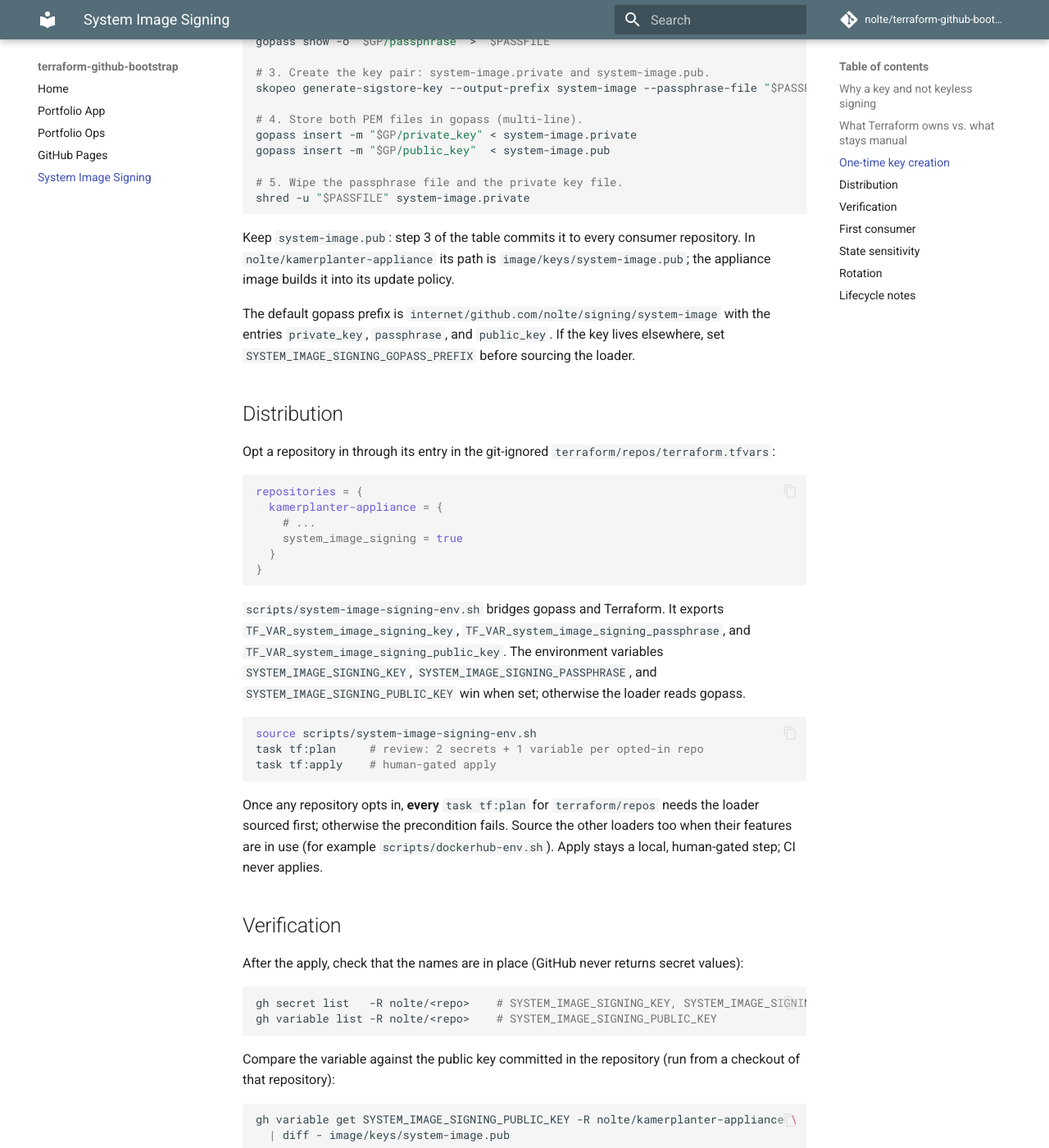
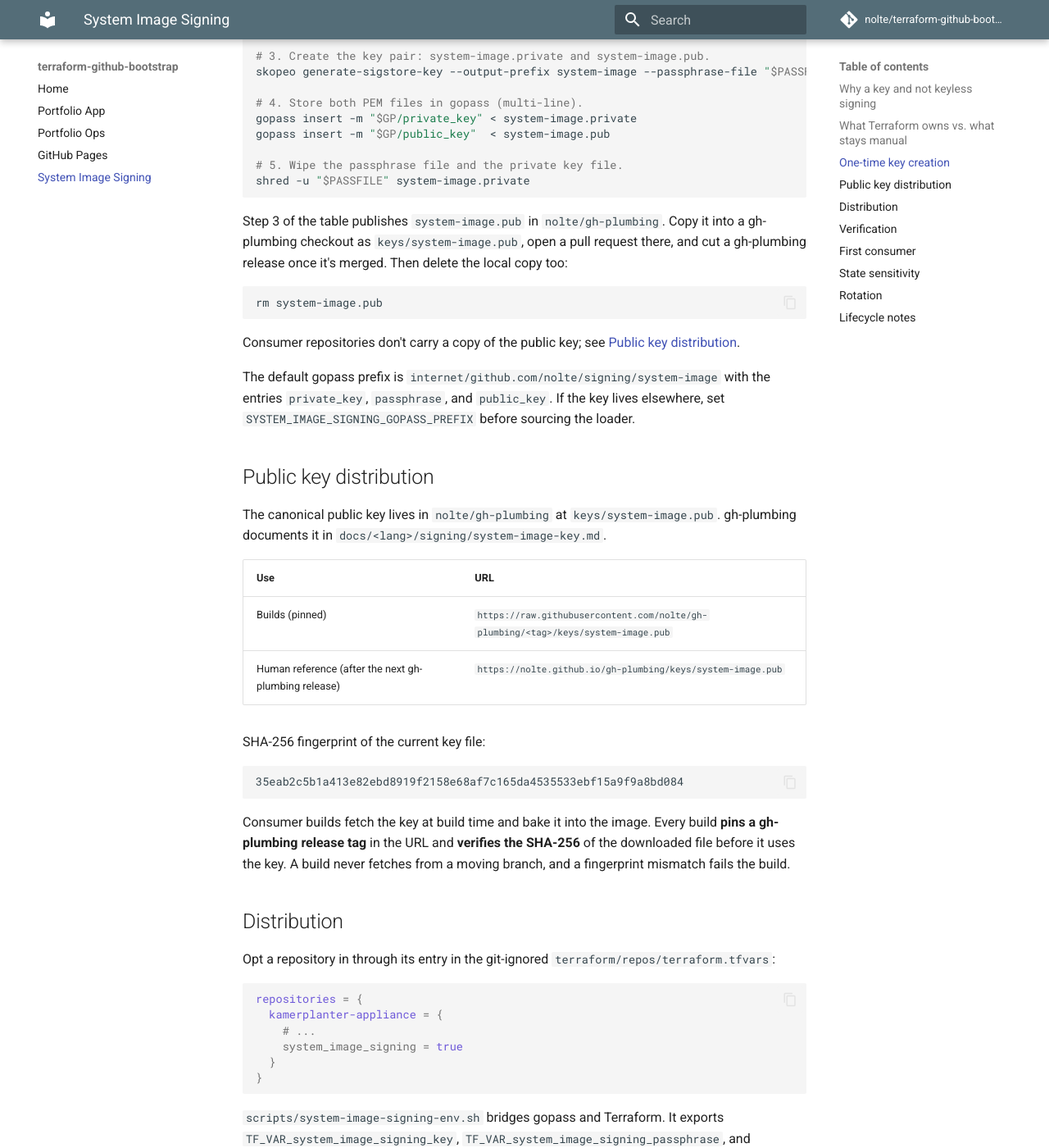
Before and after one commit to nolte/terraform-github-bootstrap, an MkDocs documentation site: the page built from docs/en/system-image-signing.md, in a window 1280 px wide and 1400 px high, scrolled down 1985 px. Shown: the whole window at 82% size. Built offline with MkDocs 1.6.1 and Material for MkDocs 9.7.7, drawn with Linux system fonts in a browser that asks for light colours; comment, search, counter and statistics services are not loaded; some of the changed text lies outside the part shown.

Commit message:
docs(repos): publish the system image public key via gh-plumbing
The public key is no longer committed to each consumer repository; its
canonical copy lives in nolte/gh-plumbing (keys/system-image.pub) and
consumer builds fetch it from a pinned tag and verify its SHA-256.

Refs #19

Co-Authored-By: Claude Opus 5.5 <noreply@anthropic.com>

````diff
--- a/docs/en/system-image-signing.md
+++ b/docs/en/system-image-signing.md
@@ -34,7 +34,7 @@ appliance. The key-based signature only serves the appliance's update policy.
 |---|---|---|
 | 1. Create the key pair | local shell (`skopeo generate-sigstore-key`) | **manual (you), one-time** |
 | 2. Store private key, passphrase, public key in gopass | local shell | **manual (you), one-time** |
-| 3. Commit the public key in each consumer repository | consumer repo (for example `image/keys/system-image.pub`) | **manual (you)** |
+| 3. Publish the public key in `nolte/gh-plumbing` (`keys/system-image.pub`) and cut a gh-plumbing release | `nolte/gh-plumbing`, separate pull request there | **manual (you)** |
 | 4. Opt the repository in | `terraform/repos/terraform.tfvars` | **manual (you)** |
 | 5. `SYSTEM_IMAGE_SIGNING_KEY` Actions secret | `github_actions_secret` | **Terraform** |
 | 6. `SYSTEM_IMAGE_SIGNING_PASSPHRASE` Actions secret | `github_actions_secret` | **Terraform** |
@@ -46,7 +46,7 @@ Terraform can't produce this key format, so steps 1–3 stay outside it.
 |---|---|---|
 | `SYSTEM_IMAGE_SIGNING_KEY` | Actions secret | Encrypted Sigstore private key (PEM, `ENCRYPTED SIGSTORE PRIVATE KEY`) |
 | `SYSTEM_IMAGE_SIGNING_PASSPHRASE` | Actions secret | Passphrase of that private key |
-| `SYSTEM_IMAGE_SIGNING_PUBLIC_KEY` | Actions variable | Matching public key (PEM), so a workflow can check that the secret matches the key committed in the repository |
+| `SYSTEM_IMAGE_SIGNING_PUBLIC_KEY` | Actions variable | Matching public key (PEM), so a workflow can check that the secret matches the key published in `nolte/gh-plumbing` |
 
 All three values are **required** on opt-in. With an empty value the plan
 fails with a precondition that names `scripts/system-image-signing-env.sh`.
@@ -78,15 +78,44 @@ gopass insert -m "$GP/public_key"  < system-image.pub
 shred -u "$PASSFILE" system-image.private
 ```
 
-Keep `system-image.pub`: step 3 of the table commits it to every consumer
-repository. In `nolte/kamerplanter-appliance` its path is
-`image/keys/system-image.pub`; the appliance image builds it into its update
-policy.
+Step 3 of the table publishes `system-image.pub` in `nolte/gh-plumbing`.
+Copy it into a gh-plumbing checkout as `keys/system-image.pub`, open a pull
+request there, and cut a gh-plumbing release once it's merged. Then delete
+the local copy too:
+
+```sh
+rm system-image.pub
+```
+
+Consumer repositories don't carry a copy of the public key; see
+[Public key distribution](#public-key-distribution).
 
 The default gopass prefix is `internet/github.com/nolte/signing/system-image`
 with the entries `private_key`, `passphrase`, and `public_key`. If the key
 lives elsewhere, set `SYSTEM_IMAGE_SIGNING_GOPASS_PREFIX` before sourcing the
 loader.
+
+## Public key distribution
+
+The canonical public key lives in `nolte/gh-plumbing` at
+`keys/system-image.pub`. gh-plumbing documents it in
+`docs/<lang>/signing/system-image-key.md`.
+
+| Use | URL |
+|---|---|
+| Builds (pinned) | `https://raw.githubusercontent.com/nolte/gh-plumbing/<tag>/keys/system-image.pub` |
+| Human reference (after the next gh-plumbing release) | `https://nolte.github.io/gh-plumbing/keys/system-image.pub` |
+
+SHA-256 fingerprint of the current key file:
+
+```text
+35eab2c5b1a413e82ebd8919f2158e68af7c165da4535533ebf15a9f9a8bd084
+```
+
+Consumer builds fetch the key at build time and bake it into the image. Every
+build **pins a gh-plumbing release tag** in the URL and **verifies the
+SHA-256** of the downloaded file before it uses the key. A build never fetches
+from a moving branch, and a fingerprint mismatch fails the build.
 
 ## Distribution
 
@@ -131,13 +160,14 @@ gh secret list   -R nolte/<repo>    # SYSTEM_IMAGE_SIGNING_KEY, SYSTEM_IMAGE_SIG
 gh variable list -R nolte/<repo>    # SYSTEM_IMAGE_SIGNING_PUBLIC_KEY
 ```
 
-Compare the variable against the public key committed in the repository (run
-from a checkout of that repository):
+Compare the variable against the public key published in `nolte/gh-plumbing`:
 
 ```sh
-gh variable get SYSTEM_IMAGE_SIGNING_PUBLIC_KEY -R nolte/kamerplanter-appliance \
-  | diff - image/keys/system-image.pub
+diff <(gh variable get SYSTEM_IMAGE_SIGNING_PUBLIC_KEY -R nolte/<repo>) \
+  <(curl -fsSL https://raw.githubusercontent.com/nolte/gh-plumbing/develop/keys/system-image.pub)
 ```
+
+No output means the Actions variable matches the published key.
 
 ## First consumer
 
@@ -146,6 +176,11 @@ gh variable get SYSTEM_IMAGE_SIGNING_PUBLIC_KEY -R nolte/kamerplanter-appliance
 `publish-image` is set. `release-publish.yml` passes the two secrets into it as
 `system-image-signing-key` and `system-image-signing-passphrase`. The workflow
 changes live in that repository, not here.
+
+The appliance build fetches the public key from a pinned gh-plumbing tag,
+verifies its SHA-256, and bakes it into the image's update policy, as
+[Public key distribution](#public-key-distribution) describes. The repository
+holds no copy of the key.
 
 ## State sensitivity
 
@@ -164,9 +199,12 @@ key**. Rotate in this order:
 1. **Create a new key pair** as in [One-time key creation](#one-time-key-creation),
    but keep it under a separate gopass prefix for now, so the current entries
    stay intact.
-2. **Ship the new public key with the old key.** Commit the new public key into
-   each consumer repository and cut a release. That release is still signed
-   with the old key, so appliances accept it and pick up the new key.
+2. **Ship the new public key with the old key.** Publish the new public key
+   in a new gh-plumbing release (`keys/system-image.pub`, with its new
+   SHA-256). Each consumer then bumps its pinned gh-plumbing tag and expected
+   fingerprint and ships a release that bundles the **new** public key but is
+   still signed with the **old** key. Appliances accept that release and pick
+   up the new key.
 3. **Wait** until the appliances have taken that release.
 4. **Swap the gopass values**: move the new private key, passphrase, and
    public key into the default prefix (or point
@@ -176,9 +214,12 @@ key**. Rotate in this order:
 5. **Sign the next release with the new key.**
 
 !!! warning "Public-key check in the consumer workflow"
-    During step 2 the committed public key is already the new one while
-    `SYSTEM_IMAGE_SIGNING_PUBLIC_KEY` still holds the old one. A workflow that
-    compares the two before signing fails for exactly that transition release.
+    During step 2 the public key bundled into the image is already the new one
+    (fetched from the new gh-plumbing tag) while
+    `SYSTEM_IMAGE_SIGNING_PUBLIC_KEY` still holds the old one, because the
+    secret and the variable change only in step 4. A workflow that compares the
+    bundled key with the variable before signing fails for exactly that
+    transition release.
     Such a check has to allow the transition, for example by comparing against
     the key the image currently trusts.
 
````
Also changed, not shown: CLAUDE.md (+1 -1 lines), docs/en/index.md (+1 -1 lines).
